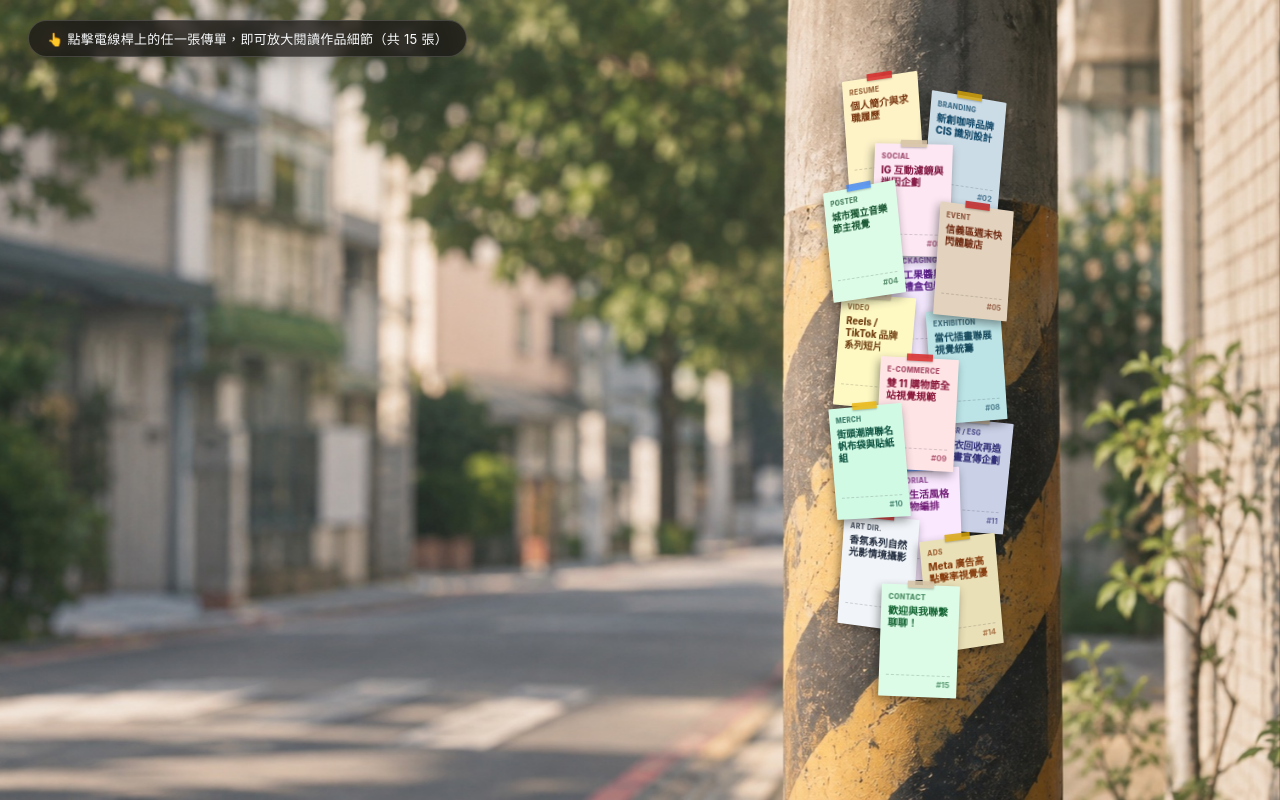
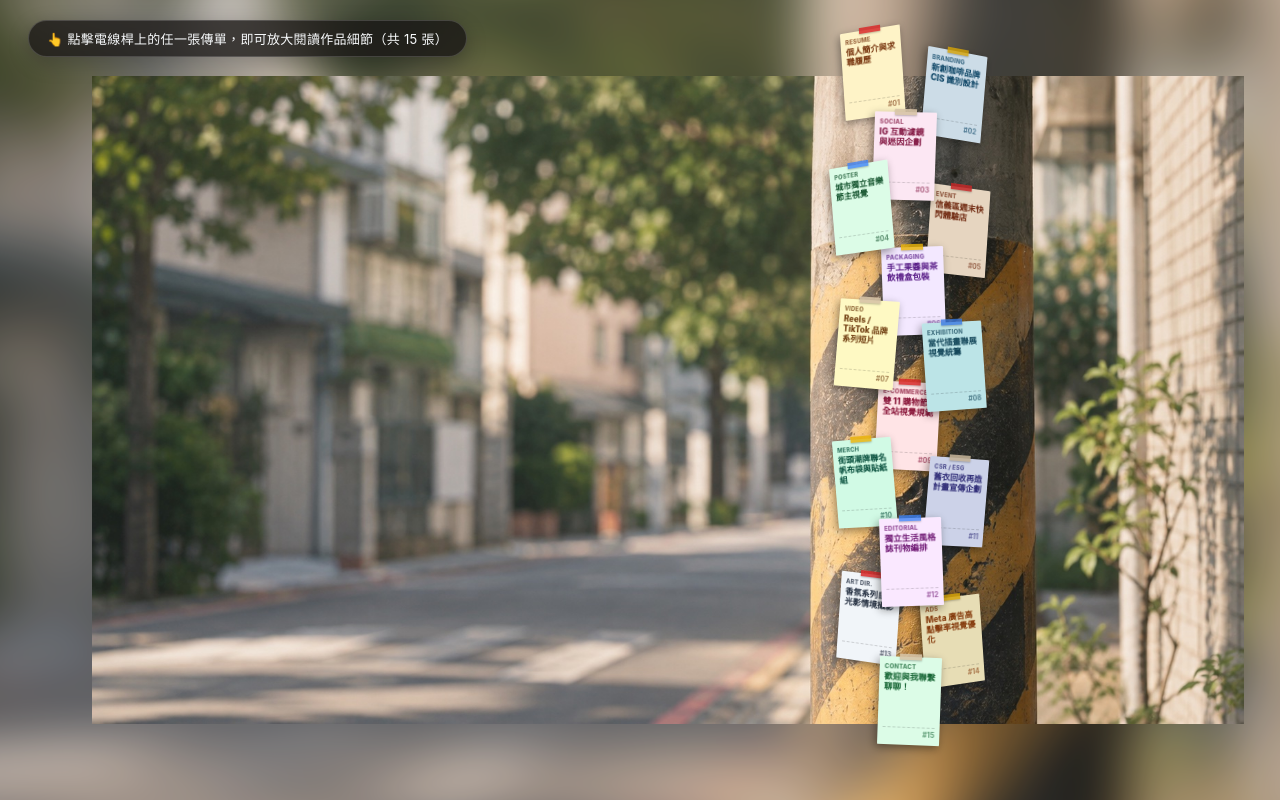
Before and after one commit to syuanrong-Huang/protofolio-2, a plain HTML site: page index.html in a window 1280 px wide. Drawn offline with Linux system fonts and the light colour scheme.

Commit message:
Update index.html

```diff
--- a/index.html
+++ b/index.html
@@ -17,33 +17,52 @@
       height: 100vh;
       overflow: hidden;
       font-family: -apple-system, BlinkMacSystemFont, "Noto Sans TC", "Segoe UI", Roboto, sans-serif;
-      background: #1c1a17;
+      background: #4e4b45;
       position: relative;
     }
 
-    /* ================= 1. 拉遠視角的街景背景（電線桿比例縮小，可容納15張傳單） ================= */
+    /* ================= 1. 拉遠鏡頭的街景背景（電線桿縮小拉長，露出更多柱身） ================= */
+    .street-scene-wrapper {
+      position: absolute;
+      inset: 0;
+      z-index: 0;
+      overflow: hidden;
+      transition: filter 0.45s cubic-bezier(0.22, 1, 0.36, 1), transform 0.45s cubic-bezier(0.22, 1, 0.36, 1);
+    }
+
+    /* 柔和延展背景底層（避免縮小鏡頭時四周出現黑邊） */
+    .street-backdrop-fill {
+      position: absolute;
+      inset: -30px;
+      background-image: url('./bg.jpg?v=9');
+      background-size: cover;
+      background-position: 72% center;
+      filter: blur(24px) brightness(0.92);
+      transform: scale(1.1);
+    }
+
+    /* 主背景圖（縮小至 88% 視覺比例，讓電線桿明顯變細變長） */
     .street-scene {
       position: absolute;
       inset: 0;
-      z-index: 0;
-      background-image: url('./bg.jpg?v=8');
-      /* 拉遠視角：讓背景呈現更多街道空間，電線桿相對變細長 */
-      background-size: 118% auto;
-      background-position: 74% 48%;
+      background-image: url('./bg.jpg?v=9');
+      background-size: auto 92%;
+      background-position: 72% center;
       background-repeat: no-repeat;
-      transition: filter 0.45s cubic-bezier(0.22, 1, 0.36, 1), transform 0.45s cubic-bezier(0.22, 1, 0.36, 1);
-      will-change: filter, transform;
+      /* 四周微羽化融入延展底層，完全看不出邊界 */
+      -webkit-mask-image: radial-gradient(ellipse 92% 94% at 50% 50%, #000 78%, transparent 100%);
+      mask-image: radial-gradient(ellipse 92% 94% at 50% 50%, #000 78%, transparent 100%);
     }
 
-    @media (max-aspect-ratio: 16/10) {
+    /* 電腦寬螢幕時維持滿版寬度並將電線桿拉長 */
+    @media (min-aspect-ratio: 16/10) {
       .street-scene {
-        background-size: auto 100%;
-        background-position: 73% center;
+        background-size: 90% auto;
+        background-position: 72% center;
       }
     }
 
-    /* Zoom-in 閱讀時背景模糊暗化 */
-    body.zoomed .street-scene {
+    body.zoomed .street-scene-wrapper {
       filter: blur(12px) brightness(0.62);
       transform: scale(1.04);
     }
@@ -71,18 +90,17 @@
       pointer-events: none;
     }
 
-    /* ================= 3. 電線桿上的 15 張傳單容器 ================= */
+    /* ================= 3. 電線桿上的 15 張傳單容器（拉長至 94vh，寬度配合細長電線桿） ================= */
     .pole-flyers-zone {
       position: absolute;
-      /* 對齊畫面右側電線桿位置（約 72% 處），寬度縮窄以符合拉遠後的電線桿比例 */
-      left: 72%;
+      left: 71.2%;
       top: 50%;
-      width: 240px;
-      height: 86vh;
+      width: 215px;
+      height: 94vh;
       transform: translate(-50%, -50%);
       perspective: 900px;
       z-index: 10;
-      transition: opacity 0.3s ease, filter 0.35s ease;
+      transition: opacity 0.3s ease;
     }
 
     body.zoomed .pole-flyers-zone {
@@ -90,26 +108,27 @@
       pointer-events: none;
     }
 
-    /* 單張迷你傳單樣式 */
+    /* 單張迷你傳單（尺寸縮小，彼此留出呼吸空間與自然小幅交錯） */
     .mini-flyer {
       position: absolute;
-      width: 78px;
-      height: 112px;
+      width: 62px;
+      height: 88px;
       background: #fdfbf7;
       border-radius: 1.5px;
       cursor: pointer;
-      box-shadow: -2px 4px 10px rgba(15, 14, 12, 0.42);
+      box-shadow: -2px 3px 8px rgba(15, 14, 12, 0.42);
       transition:
         transform 0.25s cubic-bezier(0.16, 1, 0.3, 1),
         box-shadow 0.25s ease,
-        z-index 0s;
+        filter 0.2s ease;
       overflow: visible;
     }
 
     .mini-flyer:hover {
-      transform: translate(-50%, -50%) scale(1.28) rotate(0deg) !important;
+      transform: translate(-50%, -50%) scale(1.38) rotate(0deg) !important;
       z-index: 99 !important;
-      box-shadow: 0 12px 28px rgba(0, 0, 0, 0.65);
+      filter: brightness(1.03) !important;
+      box-shadow: 0 14px 30px rgba(0, 0, 0, 0.65);
     }
 
     .mini-flyer-inner {
@@ -121,7 +140,7 @@
       display: flex;
       flex-direction: column;
       justify-content: space-between;
-      padding: 8px 7px;
+      padding: 6px 5px;
     }
 
     .mini-flyer-inner img {
@@ -133,31 +152,29 @@
       display: block;
     }
 
-    /* 迷你傳單膠帶 */
     .mini-tape {
       position: absolute;
-      top: -4px;
+      top: -3.5px;
       left: 50%;
       transform: translateX(-50%);
-      width: 26px;
-      height: 7px;
+      width: 22px;
+      height: 6px;
       z-index: 5;
       box-shadow: 0 1px 2px rgba(0, 0, 0, 0.25);
     }
 
-    /* 迷你傳單內建文字縮影 */
     .mini-tag {
-      font-size: 7px;
+      font-size: 6px;
       font-weight: 800;
       opacity: 0.75;
-      letter-spacing: 0.3px;
+      letter-spacing: 0.2px;
     }
 
     .mini-title {
-      font-size: 10px;
+      font-size: 8.5px;
       font-weight: 800;
-      line-height: 1.22;
-      margin-top: 3px;
+      line-height: 1.2;
+      margin-top: 2px;
       display: -webkit-box;
       -webkit-line-clamp: 3;
       -webkit-box-orient: vertical;
@@ -165,11 +182,11 @@
     }
 
     .mini-num {
-      font-size: 8px;
+      font-size: 7px;
       font-weight: 700;
       opacity: 0.65;
       border-top: 1px dashed rgba(0, 0, 0, 0.25);
-      padding-top: 3px;
+      padding-top: 2px;
       text-align: right;
     }
 
@@ -182,11 +199,11 @@
       }
       .pole-flyers-zone {
         left: 68%;
-        width: 200px;
+        width: 175px;
       }
       .mini-flyer {
-        width: 66px;
-        height: 94px;
+        width: 52px;
+        height: 74px;
       }
     }
 
@@ -298,7 +315,6 @@
       background: #44403c;
     }
 
-    /* 放大視窗底部快速切換列 */
     .reader-nav {
       margin-top: 16px;
       display: flex;
@@ -338,8 +354,11 @@
 </head>
 <body>
 
-  <!-- 1. 拉遠後的街景背景 -->
-  <div class="street-scene" id="streetScene"></div>
+  <!-- 1. 拉遠後的街景背景（電線桿縮小拉長） -->
+  <div class="street-scene-wrapper">
+    <div class="street-backdrop-fill"></div>
+    <div class="street-scene" id="streetScene"></div>
+  </div>
 
   <!-- 2. 操作提示 -->
   <div class="header-guide">
@@ -369,13 +388,6 @@
   </div>
 
   <script>
-    /**
-     * =================================================================
-     * 【設定區：15 張傳單的作品集與履歷資料】
-     * 把做好的圖片上傳到同一個 GitHub 資料夾，並將對應項目的 imageUrl 改成檔名
-     * （例如 "./work01.jpg"），未填圖片的項目會自動顯示色塊排版範本！
-     * =================================================================
-     */
     const FLYERS_15 = [
       { title: "01. 個人簡介與履歷總覽", tag: "RESUME", heading: "個人簡介與求職履歷", desc: "創意設計與行銷企劃背景，擅長品牌視覺規劃與跨媒介整合行銷。", bgColor: "#fef3c7", textColor: "#78350f", imageUrl: "", externalLink: "https://www.linkedin.com" },
       { title: "02. 品牌識別重塑專案", tag: "BRANDING", heading: "新創咖啡品牌 CIS 識別設計", desc: "從 Logo 造型、字體規範到外帶杯包裝系統，建立溫暖且具記憶點的品牌形象。", bgColor: "#e0f2fe", textColor: "#0c4a6e", imageUrl: "", externalLink: "https://www.behance.net" },
@@ -395,35 +407,32 @@
     ];
 
     /**
-     * 15 張傳單在電線桿上的「錯落自然排版座標」
-     * x: 相對於電線桿中心的水平百分比（0% = 正中間，負值偏左，正值偏右）
-     * y: 垂直百分比位置（從 10% 到 88% 分布整根電線桿）
-     * rot: 微幅歪斜角度（-6deg ~ +6deg，模擬人工張貼的自然感）
-     * tape: 膠帶顏色
+     * 重新調校的 15 張錯落座標：
+     * 從頂部 6% 一路分布到底部 93%，只保留邊角小幅重疊，每張傳單標題都清晰可見！
      */
     const POLE_LAYOUT = [
-      { x: -16, y: 11, rot: -4 },
-      { x:  18, y: 14, rot:  5 },
-      { x:  -4, y: 21, rot:  2 },
-      { x: -24, y: 27, rot: -6 },
-      { x:  22, y: 30, rot:  4 },
-      { x:   2, y: 36, rot: -2 },
-      { x: -20, y: 43, rot:  5 },
-      { x:  19, y: 45, rot: -4 },
-      { x:  -2, y: 52, rot:  3 },
-      { x: -22, y: 59, rot: -5 },
-      { x:  21, y: 61, rot:  6 },
-      { x:   0, y: 68, rot: -2 },
-      { x: -18, y: 75, rot:  4 },
-      { x:  17, y: 78, rot: -5 },
-      { x:  -1, y: 85, rot:  2 }
+      { x: -18, y:  6.5, rot: -4 },
+      { x:  20, y:  9.5, rot:  5 },
+      { x:  -3, y: 17.5, rot:  2 },
+      { x: -23, y: 24.5, rot: -5 },
+      { x:  22, y: 27.5, rot:  4 },
+      { x:   1, y: 35.5, rot: -2 },
+      { x: -21, y: 42.5, rot:  5 },
+      { x:  20, y: 45.5, rot: -4 },
+      { x:  -2, y: 53.5, rot:  3 },
+      { x: -22, y: 61.0, rot: -5 },
+      { x:  21, y: 63.5, rot:  5 },
+      { x:   0, y: 71.5, rot: -2 },
+      { x: -20, y: 79.0, rot:  4 },
+      { x:  19, y: 82.0, rot: -4 },
+      { x:  -1, y: 90.0, rot:  2 }
     ];
 
     const TAPE_COLORS = [
-      "rgba(215, 42, 42, 0.85)",   // 紅電火布
-      "rgba(234, 179, 8, 0.82)",   // 黃膠帶
-      "rgba(214, 195, 165, 0.88)", // 牛皮紙膠帶
-      "rgba(59, 130, 246, 0.78)"   // 藍膠帶
+      "rgba(215, 42, 42, 0.85)",
+      "rgba(234, 179, 8, 0.82)",
+      "rgba(214, 195, 165, 0.88)",
+      "rgba(59, 130, 246, 0.78)"
     ];
 
     const poleFlyersZone = document.getElementById("poleFlyersZone");
@@ -438,7 +447,6 @@
 
     let currentIndex = 0;
 
-    // 1. 將 15 張傳單鋪設在電線桿上
     function renderAllPoleFlyers() {
       poleFlyersZone.innerHTML = "";
 
@@ -447,25 +455,22 @@
         const flyer = document.createElement("div");
         flyer.className = "mini-flyer";
 
-        // 計算水平與垂直位置，並根據左右偏移加上貼合圓柱弧度的細微 3D 傾角與明暗
         const leftPercent = 50 + pos.x;
-        const curveRotateY = pos.x * 0.75; // 貼在圓柱左側微向左轉，右側微向右轉
-        const shadeBrightness = 1 - Math.max(0, pos.x * 0.005); // 右側微背光變暗
+        const curveRotateY = pos.x * 0.7;
+        const shadeBrightness = 1 - Math.max(0, pos.x * 0.0045);
 
         flyer.style.left = `${leftPercent}%`;
         flyer.style.top = `${pos.y}%`;
-        flyer.style.zIndex = 10 + (index % 5);
+        flyer.style.zIndex = 10 + (index % 4);
         flyer.style.transform = `translate(-50%, -50%) rotateY(${curveRotateY}deg) rotate(${pos.rot}deg)`;
         flyer.style.filter = `brightness(${shadeBrightness.toFixed(2)})`;
         flyer.title = `${item.title}（點擊放大閱讀）`;
 
-        // 膠帶
         const tape = document.createElement("div");
         tape.className = "mini-tape";
         tape.style.background = TAPE_COLORS[index % TAPE_COLORS.length];
         flyer.appendChild(tape);
 
-        // 傳單內容
         const inner = document.createElement("div");
         inner.className = "mini-flyer-inner";
         inner.style.backgroundColor = item.bgColor;
@@ -484,15 +489,11 @@
         }
 
         flyer.appendChild(inner);
-
-        // 點擊該張傳單 -> Zoom-in 放大到畫面中央閱讀
         flyer.addEventListener("click", () => openZoomReader(index));
-
         poleFlyersZone.appendChild(flyer);
       });
     }
 
-    // 2. 渲染放大閱讀視窗內的指定傳單
     function renderReaderPage(index, animate = true) {
       const total = FLYERS_15.length;
       currentIndex = (index + total) % total;
```
